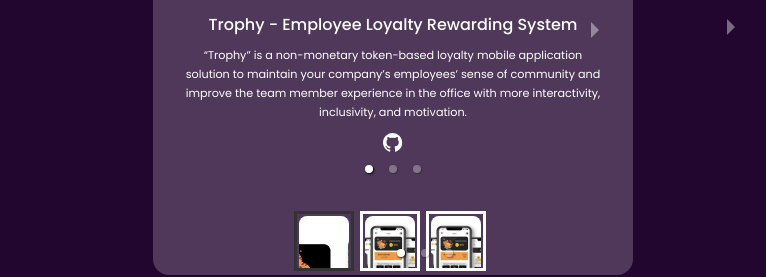
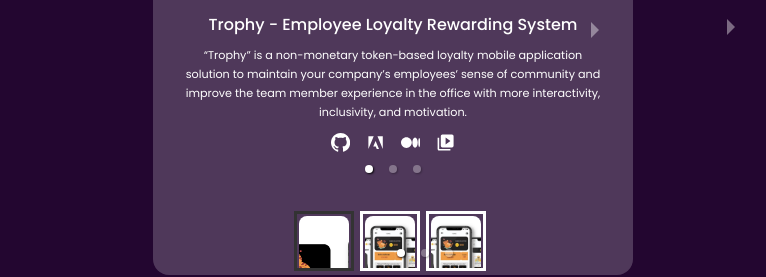
Before and after one commit to disara7/portfolio, a React (Create React App) app: page / in a window 1280 px wide. Shown: the part 2640-2917 px from the top of the page, without its empty margins (55-821 px from the left). Built offline with nearby package versions, Linux system fonts and the light colour scheme.

Commit message:
added links icons

```diff
--- a/src/components/portfolio/Portfolio.jsx
+++ b/src/components/portfolio/Portfolio.jsx
@@ -6,6 +6,9 @@ import p1 from '../../assets/trophybanner.png';
 import p2 from '../../assets/Image2.png';
 import p3 from '../../assets/Image3.png';
 import { BsGithub } from "react-icons/bs";
+import { BiLogoAdobe } from "react-icons/bi";
+import { FaMedium } from "react-icons/fa6";
+import { MdVideoLibrary } from "react-icons/md";
 
 const Portfolio = () => {
   return (
@@ -22,7 +25,13 @@ const Portfolio = () => {
               <img src={p1} alt="Mobile App Project 1" />
               <h4>Trophy - Employee Loyalty Rewarding System</h4>
               <p>“Trophy” is a non-monetary token-based loyalty mobile application solution to maintain your company’s employees’ sense of community and improve the team member experience in the office with more interactivity, inclusivity, and motivation.</p>
-              <div className="relatedlinks"><a className='social__icons' href="https://github.com/disara7" target='_blank'><BsGithub /></a></div>
+              <div className="links">
+                <div className="relatedlinks"><a className='social__icons' href="https://github.com/disara7" target='_blank'><BsGithub /></a></div>
+                <div className="relatedlinks"><a className='social__icons' href="https://github.com/disara7" target='_blank'><BiLogoAdobe /></a></div>
+                <div className="relatedlinks"><a className='social__icons' href="https://github.com/disara7" target='_blank'><FaMedium /></a></div>
+                <div className="relatedlinks"><a className='social__icons' href="https://github.com/disara7" target='_blank'><MdVideoLibrary /></a></div>
+
+              </div>
             </div>
             <div className='carousel'>
               <img src={p2} alt="Mobile App Project 2" />
--- a/src/components/portfolio/portfolio.css
+++ b/src/components/portfolio/portfolio.css
@@ -53,9 +53,16 @@
     height: auto; /* Adjust this if necessary */
 }
 
+.links{
+    display: flex;
+    flex-direction: row;
+    justify-content: center;
+    gap: 1rem;
+}
+
 .relatedlinks {
     margin-top: -2rem;
     font-size: larger;
+    margin-bottom: 1.8rem;
     text-align: center;
-    margin-bottom: 1.8rem;
 }
```
